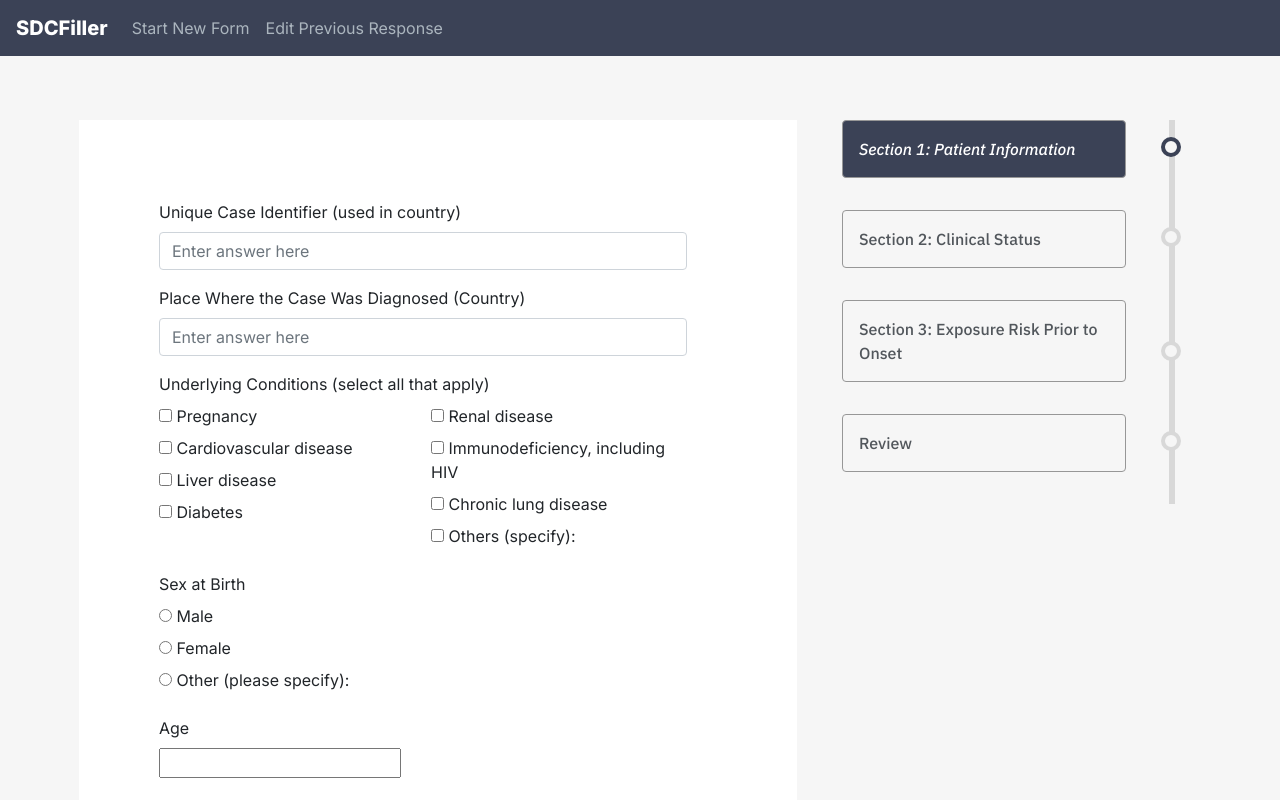
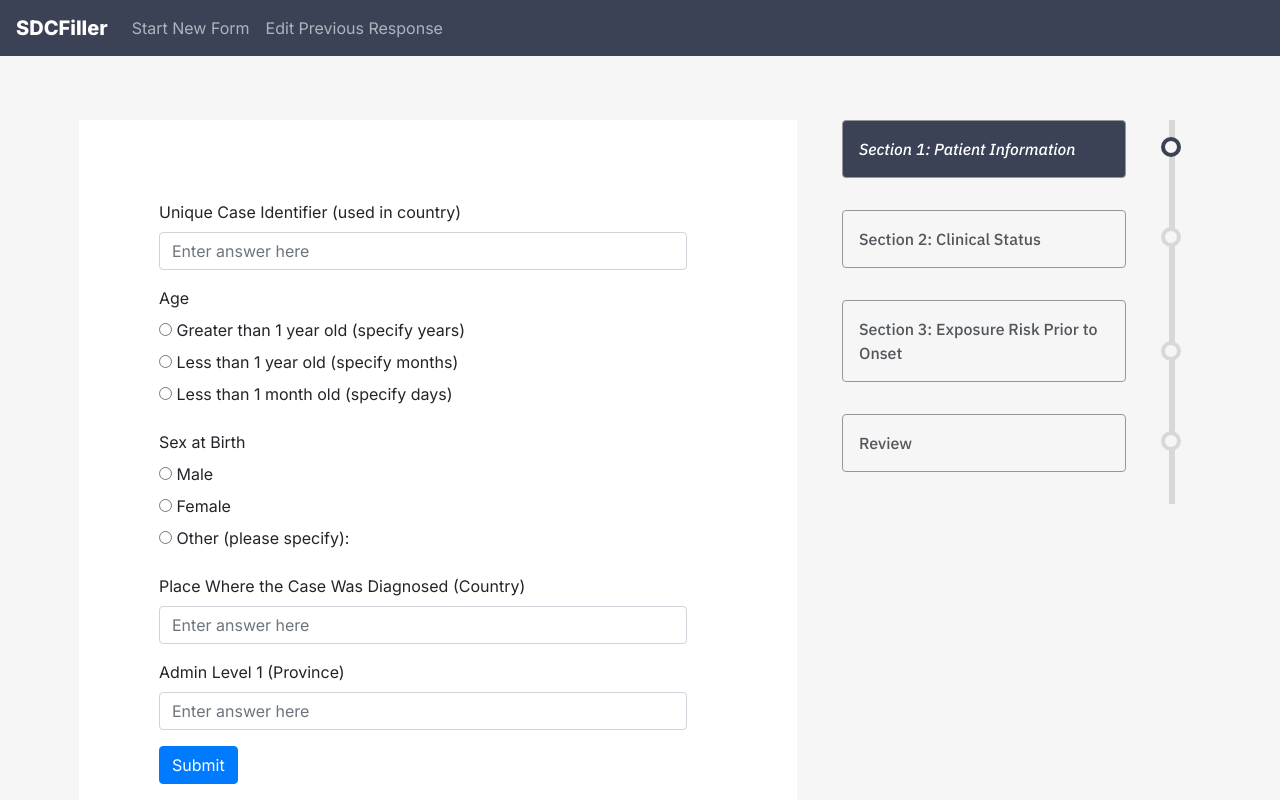
Before and after one commit to csc302-spring-2021/proj-DaBaby, a React (Create React App) app in the folder form-filler/: page / in a window 1280 px wide. Shown: the top 800 px of the page. Built offline with nearby package versions, Linux system fonts and the light colour scheme.

Commit message:
Beginning to render multiple sections

```diff
--- a/form-filler/src/components/App.jsx
+++ b/form-filler/src/components/App.jsx
@@ -9,14 +9,185 @@ import { Col, Row, Container } from "react-bootstrap";
 import SDCSidebar from "./SDCSidebar";
 
 class App extends React.Component {
+  // This is where we will pass the SDCForm json
+  state = {
+    form_id: 1234,
+    procedure_id: "COVID-19.393_1.000.000.CTP1_sdcFDF",
+    name: "WORLD HEALTH ORGANIZATION (WHO) COVID-19 CASE REPORT",
+    sections: [
+      {
+        section_id: 35866,
+        title: "Section 1: Patient Information",
+        questions: [
+          {
+            question_id: 37326,
+            question_type: "free-text",
+            order: 42,
+            controller_id: null,
+            controller_answer: null,
+            question_text: "Unique Case Identifier (used in country)",
+          },
+          {
+            question_id: 35972,
+            question_type: "single-choice",
+            order: 47,
+            controller_id: null,
+            controller_answer: null,
+
+            question_text: "Age",
+            options: [
+              {
+                text: "Greater than 1 year old (specify years)",
+                input_type: "int",
+              },
+              {
+                text: "Less than 1 year old (specify months)",
+                input_type: "int",
+              },
+              {
+                text: "Less than 1 month old (specify days)",
+                input_type: "int",
+              },
+            ],
+          },
+          {
+            question_id: 35978,
+            question_type: "single-choice",
+            order: 72,
+            controller_id: null,
+            controller_answer: null,
+
+            question_text: "Sex at Birth",
+            options: [
+              { text: "Male" },
+              { text: "Female" },
+              { text: "Other (please specify):", input_type: "string" },
+            ],
+          },
+          {
+            question_id: 35932,
+            question_type: "free-text",
+            order: 76,
+            controller_id: null,
+            controller_answer: null,
+
+            question_text: "Place Where the Case Was Diagnosed (Country)",
+          },
+          {
+            question_id: 35935,
+            question_type: "free-text",
+            order: 81,
+            controller_id: 35932,
+            controller_answer: "*",
+
+            question_text: "Admin Level 1 (Province)",
+          },
+        ],
+      },
+      {
+        section_id: 35835,
+        title: "Section 2: Clinical Status",
+        questions: [
+          {
+            question_id: 35943,
+            question_type: "free-text",
+            order: 90,
+            controller_id: null,
+            controller_answer: null,
+
+            question_text:
+              "Date of First Laboratory Confirmation Test (DD / MM / YYYY)",
+          },
+
+          {
+            question_id: 35995,
+            question_type: "single-choice",
+            order: 96,
+            controller_id: null,
+            controller_answer: null,
+
+            question_text:
+              "Symptoms or Signs at Time of Specimen Collection that Resulted in First Laboratory Confirmation",
+            options: [
+              { text: "None (i.e. asymptotic" },
+              { text: "Present" },
+              { text: "Unknown" },
+            ],
+          },
+          {
+            question_id: 37429,
+            question_type: "free-text",
+            order: 102,
+            controller_id: 35995,
+            controller_answer: "Present",
+
+            question_text: "Specify Date of Onset of Symptoms (DD / MM / YYYY)",
+          },
+          {
+            question_id: 38610,
+            question_type: "single-choice",
+            order: 102,
+            controller_id: null,
+            controller_answer: null,
+
+            question_text: "Underlying Conditions and Comorbidity",
+            options: [
+              { text: "None" },
+              { text: "Present" },
+              { text: "Unknown" },
+            ],
+          },
+          {
+            question_id: 35960,
+            question_type: "multiple-choice",
+            order: 115,
+            controller_id: 38610,
+            controller_answer: "Present",
+
+            question_text: "Underlying Conditions (select all that apply)",
+            options: [
+              { text: "Pregnancy" },
+              { text: "Cardiovascular disease" },
+              { text: "Liver disease" },
+              { text: "Diabetes" },
+              { text: "Renal disease" },
+              { text: "Immunodeficiency, including HIV" },
+              { text: "Chronic lung disease" },
+              { text: "Others (specify): ", input_type: "string" },
+            ],
+          },
+          {
+            question_id: 36015,
+            question_type: "true-false",
+            order: 144,
+            controller_id: null,
+            controller_answer: null,
+
+            question_text: "Admission to Hospital",
+          },
+          {
+            question_id: 39750,
+            question_type: "free-text",
+            order: 150,
+            controller_id: 36015,
+            controller_answer: true,
+
+            question_text: "Specify Date of First Admission (DD / MM / YYYY)",
+          },
+        ],
+      },
+    ],
+  };
+
   render() {
+    const { sections } = this.state;
     return (
       <Container fluid className="App">
         <NavigationBar />
         <Col>
           <Row>
             <Col md={8}>
-              <SDCSection />
+              <SDCSection section={sections[0]}/>
             </Col>
             <Col md={4}>
               <SDCSidebar />
--- a/form-filler/src/components/SDCSection.jsx
+++ b/form-filler/src/components/SDCSection.jsx
@@ -102,7 +102,8 @@ class SDCSection extends React.Component {
   };
 
   render() {
-    const { questions } = this.state;
+    const { section } = this.props;
+    const { questions } = section;
     return (
       <Container className="sdc-form">
         <Row>
```
